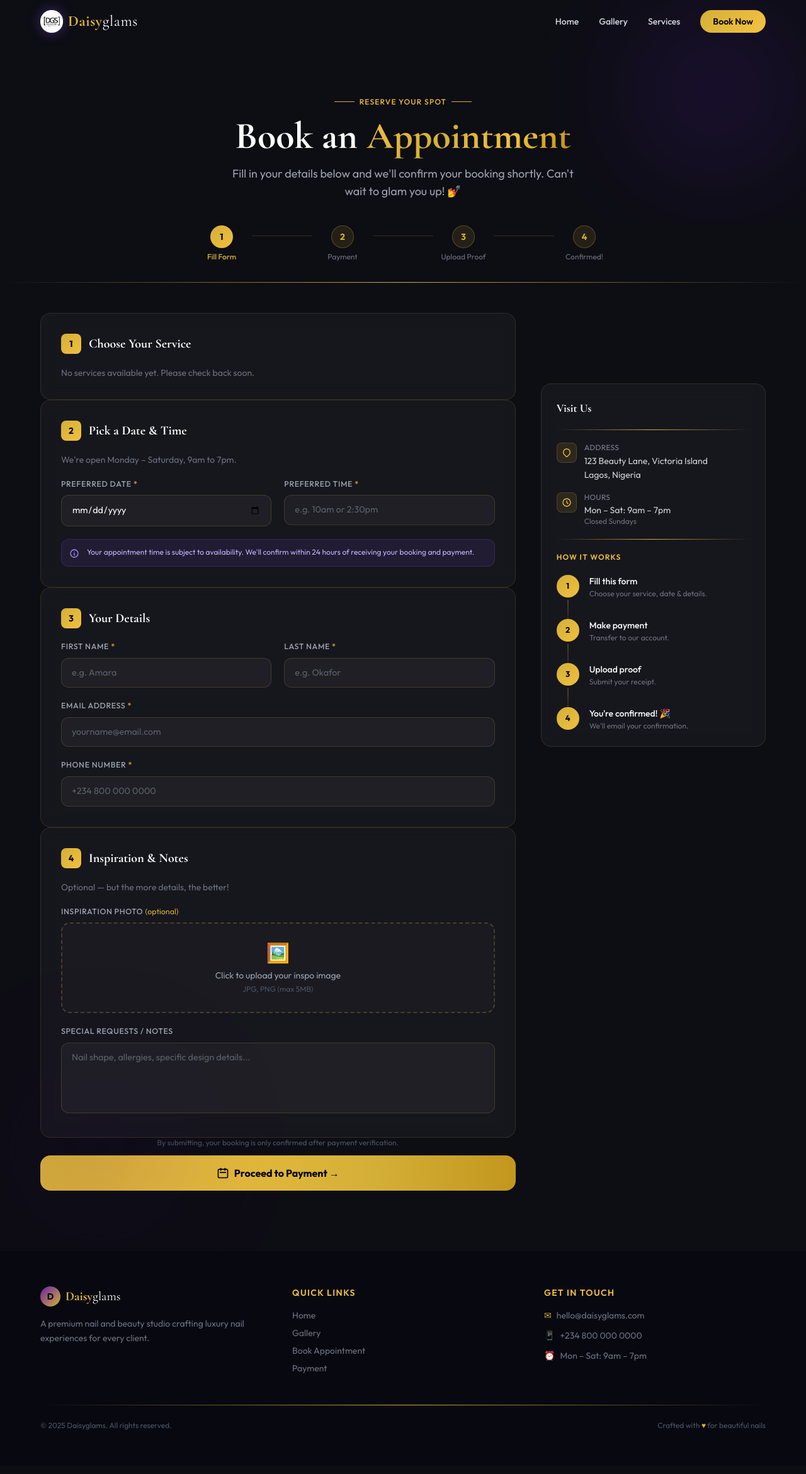
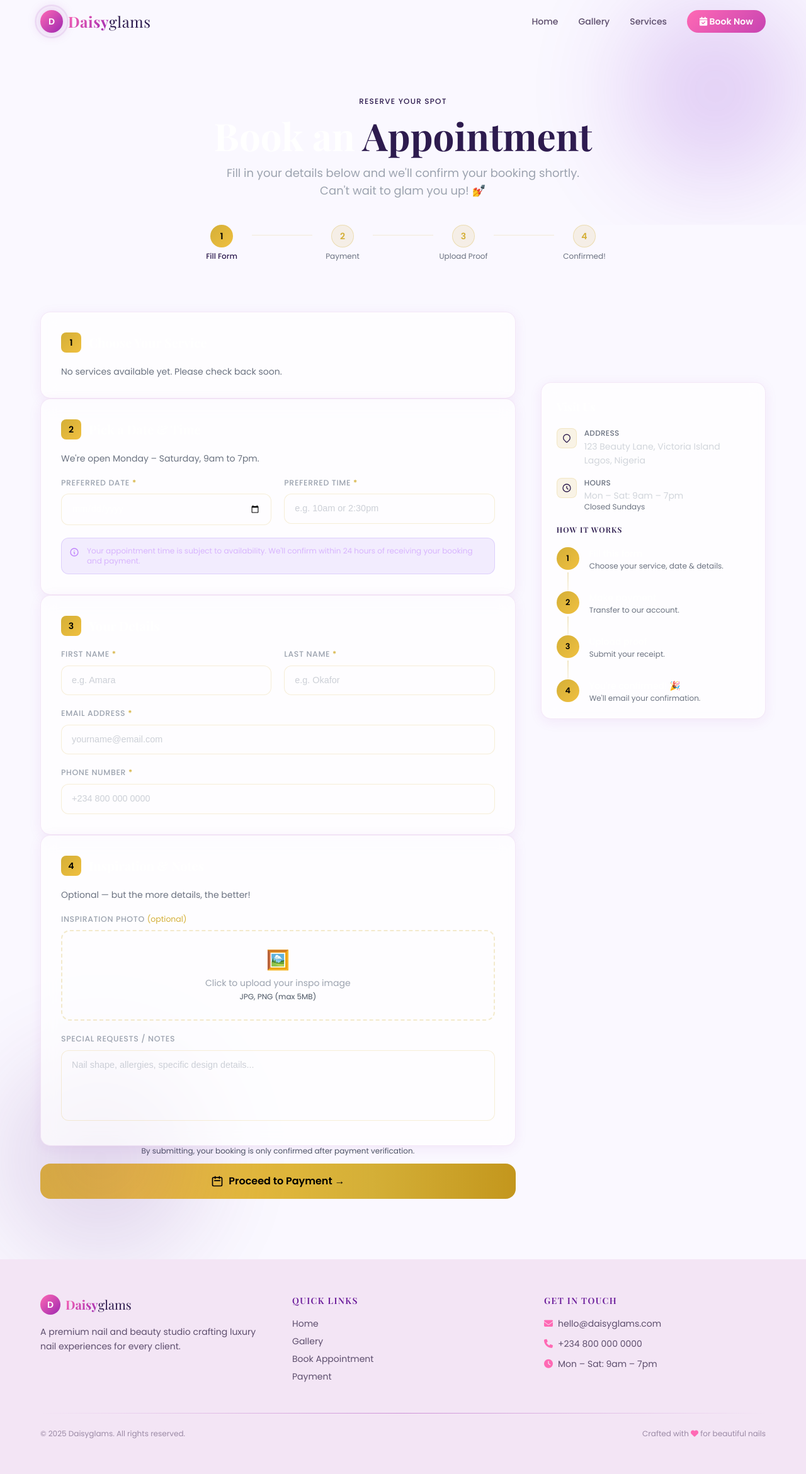
Before and after one commit to chriskay0x/daisyglams, a Django app: page /bookings/ in a window 1280 px wide. Shown: the whole page at 63% size. Before the commit the page ends 2271 px from the top, so only its background shows below. Run offline with Django 5.2, Linux system fonts and the light colour scheme; data that the repository does not hold is empty; some libraries are stand-ins or nearby versions.

Commit message:
Enhaced the styles of home and base file

```diff
--- a/templates/base.html
+++ b/templates/base.html
@@ -6,71 +6,79 @@
   <title>{% block title %}Daisyglams - Luxury Nail Studio{% endblock %}</title>
   <meta name="description" content="{% block meta_description %}Premium nail and beauty studio. Book your appointment today.{% endblock %}" />
   <script src="https://cdn.tailwindcss.com"></script>
-  <link href="https://fonts.googleapis.com/css2?family=Cormorant+Garamond:ital,wght@0,400;0,600;0,700;1,400&family=Outfit:wght@300;400;500;600;700&display=swap" rel="stylesheet">
-  <link rel="shortcut icon" href="static\images\Daisy_Logo.png" type="image/x-icon">
+  <link href="https://fonts.googleapis.com/css2?family=Playfair+Display:wght@400;600;700&family=Poppins:wght@300;400;500;600&display=swap" rel="stylesheet">
+  <link rel="stylesheet" href="https://cdnjs.cloudflare.com/ajax/libs/font-awesome/6.4.0/css/all.min.css">
   <script>
     tailwind.config = {
       theme: {
         extend: {
           colors: {
-            gold: { 300: '#F0C040', 400: '#D4AF37', 500: '#B8860B' },
-            purple: { 900: '#1A0533', 800: '#2D0A4E', 700: '#4C1D95', 600: '#6B21A8', 500: '#8B5CF6', 400: '#A78BFA', 300: '#C4B5FD' },
+            pink: { light: '#fff0f5', soft: '#ffcce0', main: '#ff69b4', deep: '#d63384' },
+            purple: { light: '#f3e5f5', soft: '#ce93d8', main: '#9c27b0', deep: '#6a1b9a' },
+            inkdark: '#2d1b4e', inkmed: '#5d4e6d', inklight: '#9b8aa5',
           },
           fontFamily: {
-            serif: ['Cormorant Garamond', 'serif'],
-            sans: ['Outfit', 'sans-serif'],
+            serif: ['Playfair Display', 'serif'],
+            sans: ['Poppins', 'sans-serif'],
           },
         }
       }
     }
   </script>
   <style>
+    :root {
+      --pink-light: #fff0f5; --pink-soft: #ffcce0; --pink-main: #ff69b4; --pink-deep: #d63384;
+      --purple-light: #f3e5f5; --purple-soft: #ce93d8; --purple-main: #9c27b0; --purple-deep: #6a1b9a;
+      --off-white: #faf8ff; --text-dark: #2d1b4e; --text-medium: #5d4e6d; --text-light: #9b8aa5;
+      --shadow-soft: 0 4px 20px rgba(156,39,176,0.08); --shadow-medium: 0 8px 30px rgba(156,39,176,0.12);
+      --gradient-main: linear-gradient(135deg, var(--pink-main) 0%, var(--purple-main) 100%);
+      --gradient-soft: linear-gradient(135deg, var(--pink-light) 0%, var(--purple-light) 100%);
+    }
     * { scroll-behavior: smooth; }
-    body { background-color: #0D0D14; font-family: 'Outfit', sans-serif; }
-    .text-gold-gradient { background: linear-gradient(135deg, #F0C040 0%, #D4AF37 40%, #F0C040 70%, #B8860B 100%); -webkit-background-clip: text; -webkit-text-fill-color: transparent; background-clip: text; }
-    .glass { background: rgba(255,255,255,0.04); backdrop-filter: blur(12px); border: 1px solid rgba(212,175,55,0.15); }
-    .gold-divider { height: 1px; background: linear-gradient(90deg, transparent, #D4AF37, transparent); }
-    .btn-gold { background: linear-gradient(135deg, #D4AF37, #F0C040, #D4AF37); background-size: 200% auto; transition: background-position 0.4s, transform 0.2s, box-shadow 0.2s; }
-    .btn-gold:hover { background-position: right center; transform: translateY(-2px); box-shadow: 0 8px 25px rgba(212,175,55,0.5); }
-    .btn-outline-gold { border: 1px solid #D4AF37; color: #D4AF37; transition: all 0.3s; }
-    .btn-outline-gold:hover { background: rgba(212,175,55,0.1); }
-    .nav-scrolled { background: rgba(13,13,20,0.95) !important; backdrop-filter: blur(20px); border-bottom: 1px solid rgba(212,175,55,0.2); }
-    .orb { border-radius: 50%; filter: blur(80px); position: absolute; pointer-events: none; }
+    body { background-color: var(--off-white); font-family: 'Poppins', sans-serif; color: var(--text-dark); }
+    h1, h2, h3, h4 { font-family: 'Playfair Display', serif; }
+    .text-gradient { background: var(--gradient-main); -webkit-background-clip: text; -webkit-text-fill-color: transparent; background-clip: text; }
+    .glass { background: rgba(255,255,255,0.7); backdrop-filter: blur(12px); border: 1px solid rgba(156,39,176,0.1); box-shadow: var(--shadow-soft); }
+    .divider-line { height: 1px; background: linear-gradient(90deg, transparent, var(--purple-soft), transparent); }
+    .btn-primary { background: var(--gradient-main); background-size: 200% auto; transition: background-position 0.4s, transform 0.2s, box-shadow 0.2s; position: relative; overflow: hidden; }
+    .btn-primary:hover { background-position: right center; transform: translateY(-2px); box-shadow: var(--shadow-medium); }
+    .btn-outline { border: 1px solid var(--purple-main); color: var(--purple-deep); transition: all 0.3s; }
+    .btn-outline:hover { background: var(--purple-light); }
+    .nav-scrolled { background: rgba(255,255,255,0.9) !important; backdrop-filter: blur(20px); border-bottom: 1px solid rgba(156,39,176,0.1); }
+    .orb { border-radius: 50%; filter: blur(80px); position: absolute; pointer-events: none; opacity: 0.35; }
     @keyframes pulseRing { 0% { transform: scale(0.9); opacity: 0.8; } 70% { transform: scale(1.1); opacity: 0; } 100% { transform: scale(1.1); opacity: 0; } }
-    .pulse-ring::before { content: ''; position: absolute; inset: -8px; border-radius: inherit; border: 2px solid rgba(212,175,55,0.5); animation: pulseRing 2s ease-out infinite; }
+    .pulse-ring::before { content: ''; position: absolute; inset: -8px; border-radius: inherit; border: 2px solid rgba(156,39,176,0.4); animation: pulseRing 2s ease-out infinite; }
     ::-webkit-scrollbar { width: 6px; }
-    ::-webkit-scrollbar-track { background: #0D0D14; }
-    ::-webkit-scrollbar-thumb { background: #6B21A8; border-radius: 3px; }
+    ::-webkit-scrollbar-track { background: var(--pink-light); }
+    ::-webkit-scrollbar-thumb { background: var(--gradient-main); border-radius: 3px; }
     {% block extra_styles %}{% endblock %}
   </style>
 </head>
-<body class="text-white overflow-x-hidden">
+<body class="text-inkdark overflow-x-hidden">
 
   <!-- NAVBAR -->
   <nav id="navbar" class="fixed top-0 left-0 right-0 z-50 transition-all duration-500 py-4 px-6 lg:px-16">
     <div class="max-w-7xl mx-auto flex items-center justify-between">
       <a href="{% url 'core:home' %}" class="flex items-center gap-2">
-        <div class="w-9 h-9 rounded-full" style="box-shadow: 0 0 20px rgba(139,92,246,0.4);">
-          <img src="static\images\Daisy_Logo.png" alt="Daisy Logo">
-        </div>
-        <span class="font-serif text-2xl tracking-wide"><span class="text-gold-gradient font-bold">Daisy</span><span class="text-white">glams</span></span>
+        <div class="w-9 h-9 rounded-full flex items-center justify-center text-white font-bold text-sm relative pulse-ring" style="background: var(--gradient-main); box-shadow: 0 0 20px rgba(156,39,176,0.3);">D</div>
+        <span class="font-serif text-2xl tracking-wide"><span class="text-gradient font-bold">Daisy</span><span class="text-inkdark">glams</span></span>
       </a>
       <div class="hidden md:flex items-center gap-8 text-sm font-medium">
-        <a href="{% url 'core:home' %}" class="text-gray-300 hover:text-gold-300 transition-colors">Home</a>
-        <a href="{% url 'core:gallery' %}" class="text-gray-300 hover:text-gold-300 transition-colors">Gallery</a>
-        <a href="{% url 'core:home' %}#services" class="text-gray-300 hover:text-gold-300 transition-colors">Services</a>
-        <a href="{% url 'bookings:booking' %}" class="btn-gold text-black font-semibold px-5 py-2 rounded-full text-sm">Book Now</a>
+        <a href="{% url 'core:home' %}" class="text-inkmed hover:text-purple-main transition-colors">Home</a>
+        <a href="{% url 'core:gallery' %}" class="text-inkmed hover:text-purple-main transition-colors">Gallery</a>
+        <a href="{% url 'core:home' %}#services" class="text-inkmed hover:text-purple-main transition-colors">Services</a>
+        <a href="{% url 'bookings:booking' %}" class="btn-primary text-white font-semibold px-5 py-2 rounded-full text-sm"><i class="fas fa-calendar-check"></i> Book Now</a>
       </div>
-      <button id="menu-btn" class="md:hidden text-gold-300 focus:outline-none">
+      <button id="menu-btn" class="md:hidden text-purple-deep focus:outline-none">
         <svg class="w-6 h-6" fill="none" stroke="currentColor" viewBox="0 0 24 24"><path stroke-linecap="round" stroke-linejoin="round" stroke-width="2" d="M4 6h16M4 12h16M4 18h16"/></svg>
       </button>
     </div>
     <div id="mobile-menu" class="hidden md:hidden mt-4 glass rounded-2xl p-5 mx-6">
       <div class="flex flex-col gap-4 text-sm font-medium">
-        <a href="{% url 'core:home' %}" class="text-gray-300 hover:text-gold-300 transition-colors">Home</a>
-        <a href="{% url 'core:gallery' %}" class="text-gray-300 hover:text-gold-300 transition-colors">Gallery</a>
-        <a href="{% url 'core:home' %}#services" class="text-gray-300 hover:text-gold-300 transition-colors">Services</a>
-        <a href="{% url 'bookings:booking' %}" class="btn-gold text-black font-semibold px-5 py-2.5 rounded-full text-center">Book Now</a>
+        <a href="{% url 'core:home' %}" class="text-inkmed hover:text-purple-main transition-colors">Home</a>
+        <a href="{% url 'core:gallery' %}" class="text-inkmed hover:text-purple-main transition-colors">Gallery</a>
+        <a href="{% url 'core:home' %}#services" class="text-inkmed hover:text-purple-main transition-colors">Services</a>
+        <a href="{% url 'bookings:booking' %}" class="btn-primary text-white font-semibold px-5 py-2.5 rounded-full text-center"><i class="fas fa-calendar-check"></i> Book Now</a>
       </div>
     </div>
   </nav>
@@ -78,38 +86,38 @@
   {% block content %}{% endblock %}
 
   <!-- FOOTER -->
-  <footer class="py-14 px-6 lg:px-16" style="background: #080810;">
+  <footer class="py-14 px-6 lg:px-16" style="background: var(--purple-light);">
     <div class="max-w-7xl mx-auto">
       <div class="grid md:grid-cols-3 gap-12 mb-12">
         <div class="space-y-4">
           <div class="flex items-center gap-2">
-            <div class="w-8 h-8 rounded-full bg-gradient-to-br from-purple-600 to-gold-400 flex items-center justify-center text-black font-bold text-sm">D</div>
-            <span class="font-serif text-xl"><span class="text-gold-gradient font-bold">Daisy</span><span class="text-white">glams</span></span>
+            <div class="w-8 h-8 rounded-full flex items-center justify-center text-white font-bold text-sm" style="background: var(--gradient-main);">D</div>
+            <span class="font-serif text-xl"><span class="text-gradient font-bold">Daisy</span><span class="text-inkdark">glams</span></span>
           </div>
-          <p class="text-gray-500 text-sm leading-relaxed">A premium nail and beauty studio crafting luxury nail experiences for every client.</p>
+          <p class="text-inkmed text-sm leading-relaxed">A premium nail and beauty studio crafting luxury nail experiences for every client.</p>
         </div>
         <div class="space-y-4">
-          <h4 class="text-gold-300 font-semibold text-sm tracking-widest uppercase">Quick Links</h4>
-          <ul class="space-y-2 text-gray-500 text-sm">
-            <li><a href="{% url 'core:home' %}" class="hover:text-gold-300 transition-colors">Home</a></li>
-            <li><a href="{% url 'core:gallery' %}" class="hover:text-gold-300 transition-colors">Gallery</a></li>
-            <li><a href="{% url 'bookings:booking' %}" class="hover:text-gold-300 transition-colors">Book Appointment</a></li>
-            <li><a href="{% url 'payments:payment' %}" class="hover:text-gold-300 transition-colors">Payment</a></li>
+          <h4 class="text-purple-deep font-semibold text-sm tracking-widest uppercase">Quick Links</h4>
+          <ul class="space-y-2 text-inkmed text-sm">
+            <li><a href="{% url 'core:home' %}" class="hover:text-purple-main transition-colors">Home</a></li>
+            <li><a href="{% url 'core:gallery' %}" class="hover:text-purple-main transition-colors">Gallery</a></li>
+            <li><a href="{% url 'bookings:booking' %}" class="hover:text-purple-main transition-colors">Book Appointment</a></li>
+            <li><a href="{% url 'payments:payment' %}" class="hover:text-purple-main transition-colors">Payment</a></li>
           </ul>
         </div>
         <div class="space-y-4">
-          <h4 class="text-gold-300 font-semibold text-sm tracking-widest uppercase">Get In Touch</h4>
-          <ul class="space-y-3 text-gray-500 text-sm">
-            <li class="flex items-center gap-2"><span class="text-gold-400">✉</span><span>hello@daisyglams.com</span></li>
-            <li class="flex items-center gap-2"><span class="text-gold-400">📱</span><span>+234 800 000 0000</span></li>
-            <li class="flex items-center gap-2"><span class="text-gold-400">⏰</span><span>Mon – Sat: 9am – 7pm</span></li>
+          <h4 class="text-purple-deep font-semibold text-sm tracking-widest uppercase">Get In Touch</h4>
+          <ul class="space-y-3 text-inkmed text-sm">
+            <li class="flex items-center gap-2"><i class="fas fa-envelope text-pink-main"></i><span>hello@daisyglams.com</span></li>
+            <li class="flex items-center gap-2"><i class="fas fa-phone text-pink-main"></i><span>+234 800 000 0000</span></li>
+            <li class="flex items-center gap-2"><i class="fas fa-clock text-pink-main"></i><span>Mon – Sat: 9am – 7pm</span></li>
           </ul>
         </div>
       </div>
-      <div class="gold-divider mb-6"></div>
-      <div class="flex flex-col sm:flex-row items-center justify-between gap-4 text-gray-600 text-xs">
+      <div class="divider-line mb-6"></div>
+      <div class="flex flex-col sm:flex-row items-center justify-between gap-4 text-inklight text-xs">
         <p>© 2025 Daisyglams. All rights reserved.</p>
-        <p>Crafted with <span class="text-gold-400">♥</span> for beautiful nails</p>
+        <p>Crafted with <i class="fas fa-heart text-pink-main"></i> for beautiful nails</p>
       </div>
     </div>
   </footer>
```
Also changed, not shown: payments/views.py (+11 -4 lines), templates/core/home.html (+70 -70 lines).
